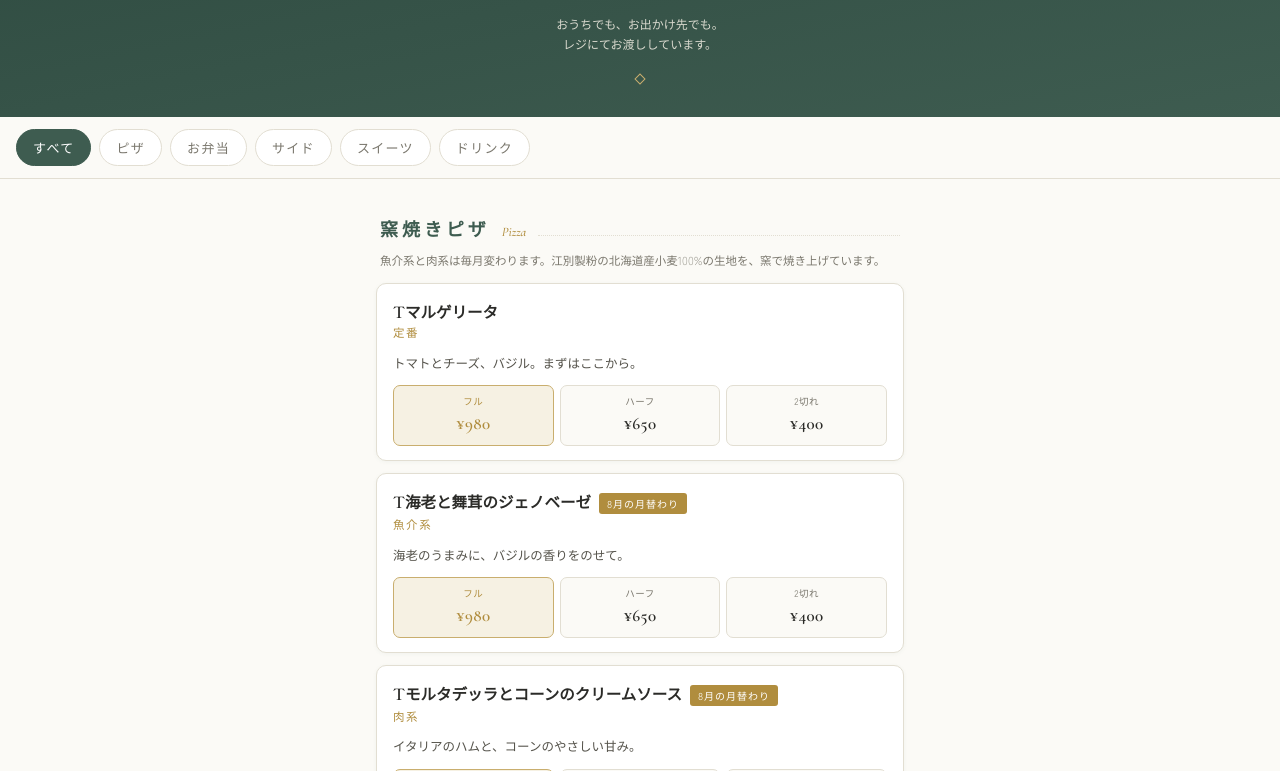
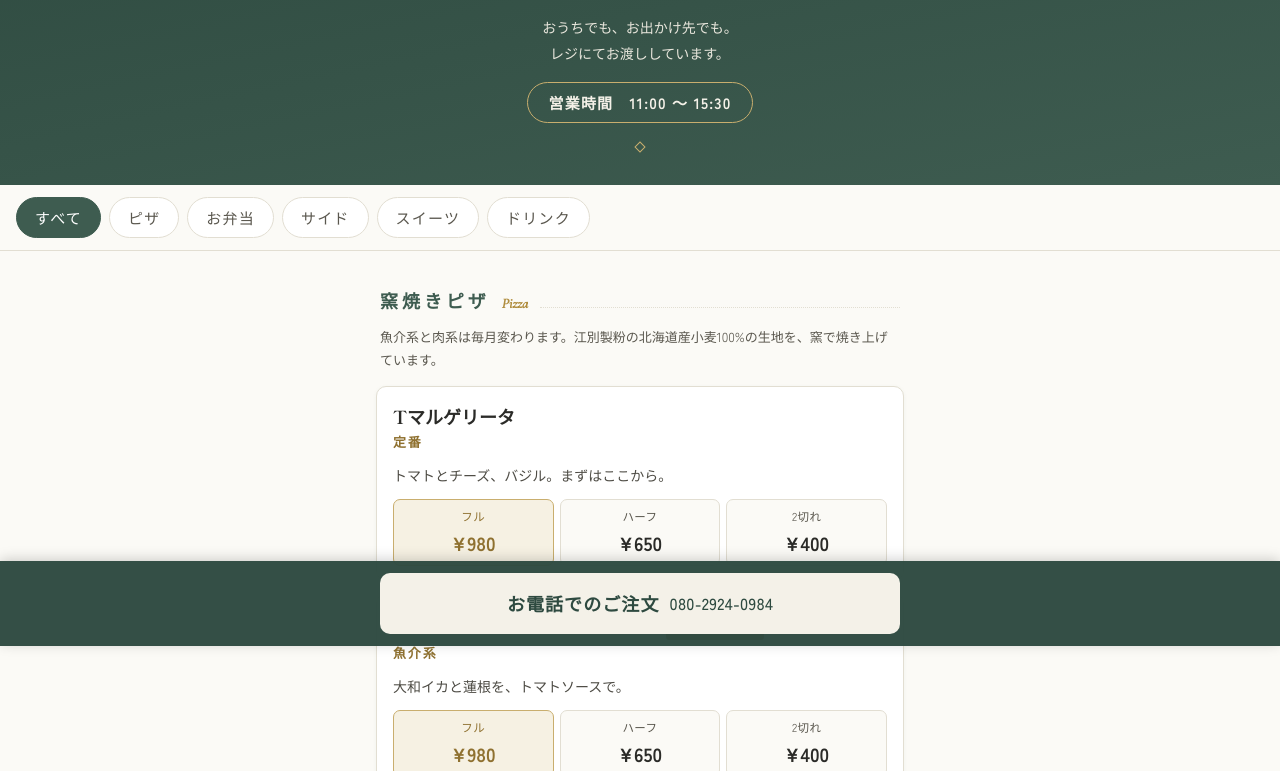
Before and after one commit to 072204nakamura-dotcom/Cafe-Terrace, a plain HTML site: page takeout-menu.html in a window 1280 px wide. Shown: the part 154-925 px from the top of the page. Drawn offline with nearby package versions, Linux system fonts and the light colour scheme.

Commit message:
Add files via upload

```diff
--- a/takeout-menu.html
+++ b/takeout-menu.html
@@ -6,7 +6,7 @@
 <meta name="color-scheme" content="light only">
 <title>テイクアウトメニュー｜Café 照</title>
 <link rel="preconnect" href="https://fonts.googleapis.com">
-<link href="https://fonts.googleapis.com/css2?family=Shippori+Mincho:wght@500;600;700&family=Zen+Kaku+Gothic+New:wght@300;400;500&family=Cormorant+Garamond:ital,wght@0,500;0,600;1,500&display=swap" rel="stylesheet">
+<link href="https://fonts.googleapis.com/css2?family=Shippori+Mincho:wght@500;600;700&family=Zen+Kaku+Gothic+New:wght@300;400;500;700&family=Cormorant+Garamond:ital,wght@0,500;0,600;1,500&display=swap" rel="stylesheet">
 <style>
   :root{
     --sage:#3E5C50;
@@ -23,20 +23,41 @@
   *{margin:0;padding:0;box-sizing:border-box;}
   html{-webkit-text-size-adjust:100%;}
   body{font-family:'Zen Kaku Gothic New',sans-serif;background:var(--paper);
-       color:var(--ink);line-height:1.7;}
+       color:var(--ink);line-height:1.7;
+       padding-bottom:calc(env(safe-area-inset-bottom) + 84px);}
+
+  /* ===== 下部の電話バー ===== */
+  .callbar{position:fixed;left:0;right:0;bottom:0;z-index:20;
+           background:rgba(46,74,64,.97);
+           padding:12px 16px calc(env(safe-area-inset-bottom) + 12px);
+           display:flex;justify-content:center;
+           box-shadow:0 -2px 12px rgba(0,0,0,.18);}
+  .callbar a{display:flex;align-items:center;justify-content:center;gap:10px;
+             width:100%;max-width:520px;
+             background:#F4F1E8;color:var(--sage-deep);
+             text-decoration:none;border-radius:10px;
+             padding:15px 18px;font-size:18px;font-weight:700;
+             letter-spacing:.06em;}
+  .callbar .tel{font-size:16px;font-weight:500;letter-spacing:.02em;}
 
   /* ===== ヒーロー ===== */
   .hero{background:linear-gradient(168deg,var(--sage-deep) 0%,var(--sage) 100%);
         color:#F4F1E8;text-align:center;
         padding:calc(env(safe-area-inset-top) + 40px) 20px 34px;}
-  .hero .shop{font-family:'Shippori Mincho',serif;font-size:12px;
-              letter-spacing:.4em;text-indent:.4em;color:var(--gold-soft);}
+  .hero .shop{font-family:'Shippori Mincho',serif;font-size:13px;font-weight:500;
+              letter-spacing:.4em;text-indent:.4em;color:#D8C9A0;}
   .hero h1{font-family:'Shippori Mincho',serif;font-weight:600;font-size:29px;
-           letter-spacing:.22em;text-indent:.22em;margin:12px 0 6px;}
+           letter-spacing:.14em;text-indent:.14em;margin:12px 0 6px;
+           white-space:nowrap;}
+  @media (max-width:389px){ .hero h1{font-size:26px;letter-spacing:.1em;text-indent:.1em;} }
   .hero .en{font-family:'Cormorant Garamond',serif;font-size:13px;
             letter-spacing:.5em;text-indent:.5em;color:var(--gold-soft);}
-  .hero .lead{font-size:12px;font-weight:300;color:#D9D9CE;max-width:310px;
-              margin:18px auto 0;}
+  .hero .lead{font-size:14px;font-weight:400;color:#E8E6DC;max-width:320px;
+              margin:18px auto 0;line-height:1.8;}
+  .hero .hours{display:inline-block;margin:16px auto 0;
+               font-size:15px;font-weight:700;letter-spacing:.08em;
+               color:#F4F1E8;border:1px solid var(--gold-soft);
+               border-radius:999px;padding:7px 20px;}
   .hero .dia{width:8px;height:8px;border:1px solid var(--gold-soft);
              rotate:45deg;margin:20px auto 0;}
 
@@ -47,10 +68,10 @@
         overflow-x:auto;-webkit-overflow-scrolling:touch;
         scrollbar-width:none;}
   .tabs::-webkit-scrollbar{display:none;}
-  .tab{flex:0 0 auto;padding:8px 16px;font-size:13px;
-       letter-spacing:.1em;font-family:inherit;white-space:nowrap;
+  .tab{flex:0 0 auto;padding:9px 18px;font-size:15px;font-weight:500;
+       letter-spacing:.08em;font-family:inherit;white-space:nowrap;
        border:1px solid var(--line);border-radius:999px;background:#fff;
-       color:var(--muted);cursor:pointer;transition:all .18s ease;}
+       color:#5A574E;cursor:pointer;transition:all .18s ease;}
   .tab.on{background:var(--sage);border-color:var(--sage);color:#fff;}
 
   /* ===== リスト ===== */
@@ -60,45 +81,49 @@
                 font-size:18px;letter-spacing:.22em;color:var(--sage);
                 white-space:nowrap;}
   .sec-title .en{font-family:'Cormorant Garamond',serif;font-style:italic;
-                 font-size:13px;color:var(--gold);white-space:nowrap;}
+                 font-size:14px;font-weight:600;color:var(--gold);white-space:nowrap;}
   .sec-title .ln{flex:1;border-top:1px dotted var(--line);}
 
-  .note{font-size:11.5px;font-weight:300;color:var(--muted);
-        margin:-4px 4px 12px;}
+  .note{font-size:13px;font-weight:400;color:#5A574E;
+        margin:-2px 4px 14px;line-height:1.75;}
 
   /* ピザカード */
   .card{background:var(--card);border:1px solid var(--line);border-radius:10px;
         padding:16px 16px 14px;margin-bottom:12px;
         box-shadow:0 1px 4px rgba(62,92,80,.05);}
   .c-top{display:flex;flex-wrap:wrap;align-items:baseline;gap:6px 8px;}
-  .c-name{font-family:'Shippori Mincho',serif;font-weight:600;font-size:15.5px;
+  .c-name{font-family:'Shippori Mincho',serif;font-weight:700;font-size:18px;
           line-height:1.45;}
-  .c-badge{font-size:10px;color:#fff;background:var(--gold);border-radius:3px;
-           padding:2px 8px;letter-spacing:.1em;white-space:nowrap;}
-  .c-kind{font-family:'Cormorant Garamond',serif;font-size:11.5px;
-          letter-spacing:.14em;color:var(--gold);margin-top:2px;}
-  .c-desc{font-size:12.5px;font-weight:300;color:#55534B;margin-top:8px;}
+  .c-badge{font-size:11.5px;font-weight:500;color:#fff;background:#8F7130;
+           border-radius:3px;padding:3px 9px;letter-spacing:.06em;white-space:nowrap;}
+  .c-kind{font-family:'Cormorant Garamond',serif;font-size:13px;font-weight:600;
+          letter-spacing:.14em;color:#8F7130;margin-top:3px;}
+  .c-desc{font-size:14px;font-weight:400;color:#4E4C45;margin-top:9px;line-height:1.75;}
   .c-prices{display:grid;grid-template-columns:repeat(3,1fr);gap:6px;
             margin-top:12px;}
   .p-cell{background:var(--paper);border:1px solid var(--line);border-radius:7px;
           text-align:center;padding:7px 2px 6px;}
-  .p-cell .l{display:block;font-size:9.5px;color:var(--muted);letter-spacing:.06em;}
-  .p-cell .v{font-family:'Cormorant Garamond',serif;font-weight:600;
-             font-size:17px;letter-spacing:.02em;}
+  .p-cell .l{display:block;font-size:11.5px;font-weight:400;color:#5A574E;letter-spacing:.04em;}
+  .p-cell .v{font-family:'Zen Kaku Gothic New',sans-serif;font-weight:700;
+             font-size:19px;letter-spacing:0;}
   .p-cell.main{background:#F6F1E3;border-color:var(--gold-soft);}
-  .p-cell.main .l,.p-cell.main .v{color:var(--gold);}
+  .p-cell.main .l,.p-cell.main .v{color:#8F7130;}
 
   /* 通常の品目（点線リーダー） */
   .row{display:flex;align-items:baseline;gap:8px;
-       padding:11px 4px;border-bottom:1px dotted var(--line);}
-  .row .n{font-family:'Shippori Mincho',serif;font-weight:500;font-size:14.5px;}
-  .row .d{flex:1;border-top:1px dotted var(--line);transform:translateY(-3px);}
-  .row .p{font-family:'Cormorant Garamond',serif;font-weight:600;font-size:16px;}
+       padding:13px 4px;border-bottom:1px dotted var(--line);}
+  .row .n{font-family:'Shippori Mincho',serif;font-weight:600;font-size:16.5px;}
+  .row .n .r-new{display:inline-block;margin-left:8px;vertical-align:2px;
+                 font-family:'Zen Kaku Gothic New',sans-serif;
+                 font-size:11.5px;font-weight:500;color:#fff;background:var(--bordeaux);
+                 border-radius:3px;padding:2px 7px;letter-spacing:.06em;}
+  .row .d{flex:1;border-top:1px dotted var(--line);transform:translateY(-4px);}
+  .row .p{font-family:'Zen Kaku Gothic New',sans-serif;font-weight:700;font-size:18px;letter-spacing:0;}
 
-  footer{background:var(--sage-deep);color:#CFCDBF;text-align:center;
+  footer{background:var(--sage-deep);color:#DEDCD0;text-align:center;
          padding:26px 20px calc(env(safe-area-inset-bottom) + 26px);
-         font-size:10.5px;font-weight:300;line-height:2;}
-  footer .shop{font-family:'Shippori Mincho',serif;font-size:12px;
+         font-size:12.5px;font-weight:400;line-height:1.95;}
+  footer .shop{font-family:'Shippori Mincho',serif;font-size:14px;font-weight:500;
                letter-spacing:.3em;color:#F4F1E8;margin-bottom:6px;}
 
   .hidden{display:none;}
@@ -112,6 +137,7 @@
   <h1>テイクアウトメニュー</h1>
   <div class="en">TAKEOUT</div>
   <p class="lead">おうちでも、お出かけ先でも。<br>レジにてお渡ししています。</p>
+  <p class="hours">営業時間　11:00 〜 15:30</p>
   <div class="dia"></div>
 </header>
 
@@ -126,6 +152,10 @@
 
 <main id="list"></main>
 
+<div class="callbar">
+  <a href="tel:08029240984">お電話でのご注文 <span class="tel">080-2924-0984</span></a>
+</div>
+
 <footer>
   <div class="shop">Café 照 ─ てらす ─</div>
   広島県安芸郡熊野町　筆の里工房内<br>
@@ -139,13 +169,13 @@ const PIZZA=[
   {kind:"定番", name:"Tマルゲリータ",
    d:"トマトとチーズ、バジル。まずはここから。",
    full:980, half:650, piece:400},
-  {kind:"魚介系", badge:"8月の月替わり", name:"T海老と舞茸のジェノベーゼ",
-   d:"海老のうまみに、バジルの香りをのせて。",
+  {kind:"魚介系", badge:"9月の月替わり", name:"T大和イカと蓮根のトマトソース",
+   d:"大和イカと蓮根を、トマトソースで。",
    full:980, half:650, piece:400},
-  {kind:"肉系", badge:"8月の月替わり", name:"Tモルタデッラとコーンのクリームソース",
-   d:"イタリアのハムと、コーンのやさしい甘み。",
+  {kind:"肉系", badge:"9月の月替わり", name:"T茄子とミートソース",
+   d:"ミートソースと茄子を重ねて。",
    full:980, half:650, piece:400},
-  {kind:"チーズ系", name:"Tクアトロフォルマッジ",
+  {kind:"チーズ系", name:"Tクワトロファルマッジ",
    d:"4種のチーズを、贅沢に重ねて。",
    full:1280, half:880, piece:500},
 ];
@@ -157,6 +187,7 @@ const ITEMS=[
   {t:"bento", n:"T鳥コーロー弁当", p:1000},
   {t:"bento", n:"T唐揚げ弁当", p:1000},
   {t:"bento", n:"Tチキン南蛮弁当", p:1100},
+  {t:"bento", n:"Tミックスの海老フライ弁当", p:1200, new:true},
   {t:"bento", n:"T白ごはん", p:200},
   // サイド
   {t:"side", n:"Tポテト", p:350},
@@ -213,8 +244,9 @@ function pizzaCard(z){
 }
 
 function row(i){
+  const nb=i.new?`<span class="r-new">新登場</span>`:"";
   return `<div class="row" data-t="${i.t}">
-    <span class="n">${i.n}</span><span class="d"></span><span class="p">${yen(i.p)}</span>
+    <span class="n">${i.n}${nb}</span><span class="d"></span><span class="p">${yen(i.p)}</span>
   </div>`;
 }
 
```
